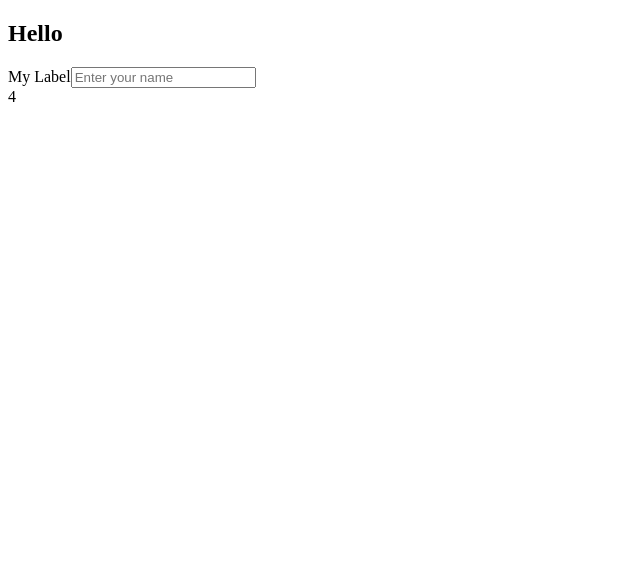
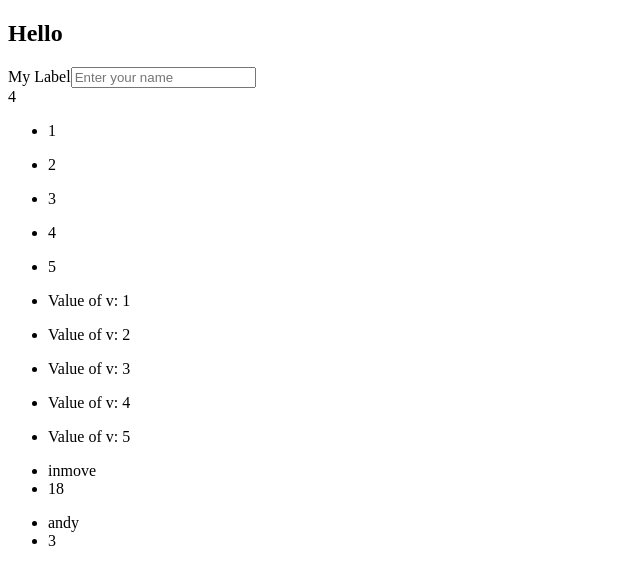
Before and after one commit to lisper-inmove/learn-reactjs, a React (Vite) app: page / in a window 1280 px wide. Shown: the top 584 px of the page, without its empty margins (0-640 px from the left). Built offline with nearby package versions, Linux system fonts and the light colour scheme.

Commit message:
map for array

```diff
--- a/src/components/Greet.jsx
+++ b/src/components/Greet.jsx
@@ -1,10 +1,42 @@
 function Greet() {
+  const numbers = [1, 2, 3, 4, 5];
+  const userInfos = [
+    {
+      name: "inmove",
+      age: 18,
+    },
+    {
+      name: "andy",
+      age: 3,
+    },
+  ];
+
   return (
     <section>
       <h1>Hello</h1>
       <label htmlFor="Name">My Label</label>
       <input id="Name" type="text" placeholder="Enter your name" /> <br />
       <label> {2 + 2} </label>
+      {numbers.map((v) => (
+        <ul key={v}>
+          <li>{v}</li>
+        </ul>
+      ))}
+      {numbers.map((v) => {
+        return (
+          <ul key={`item-${v}`}>
+            <li>Value of v: {v}</li>
+          </ul>
+        );
+      })}
+      {userInfos.map(({ name, age }) => {
+        return (
+          <ul key={name}>
+            <li>{name}</li>
+            <li>{age}</li>
+          </ul>
+        );
+      })}
     </section>
   );
 }
```
